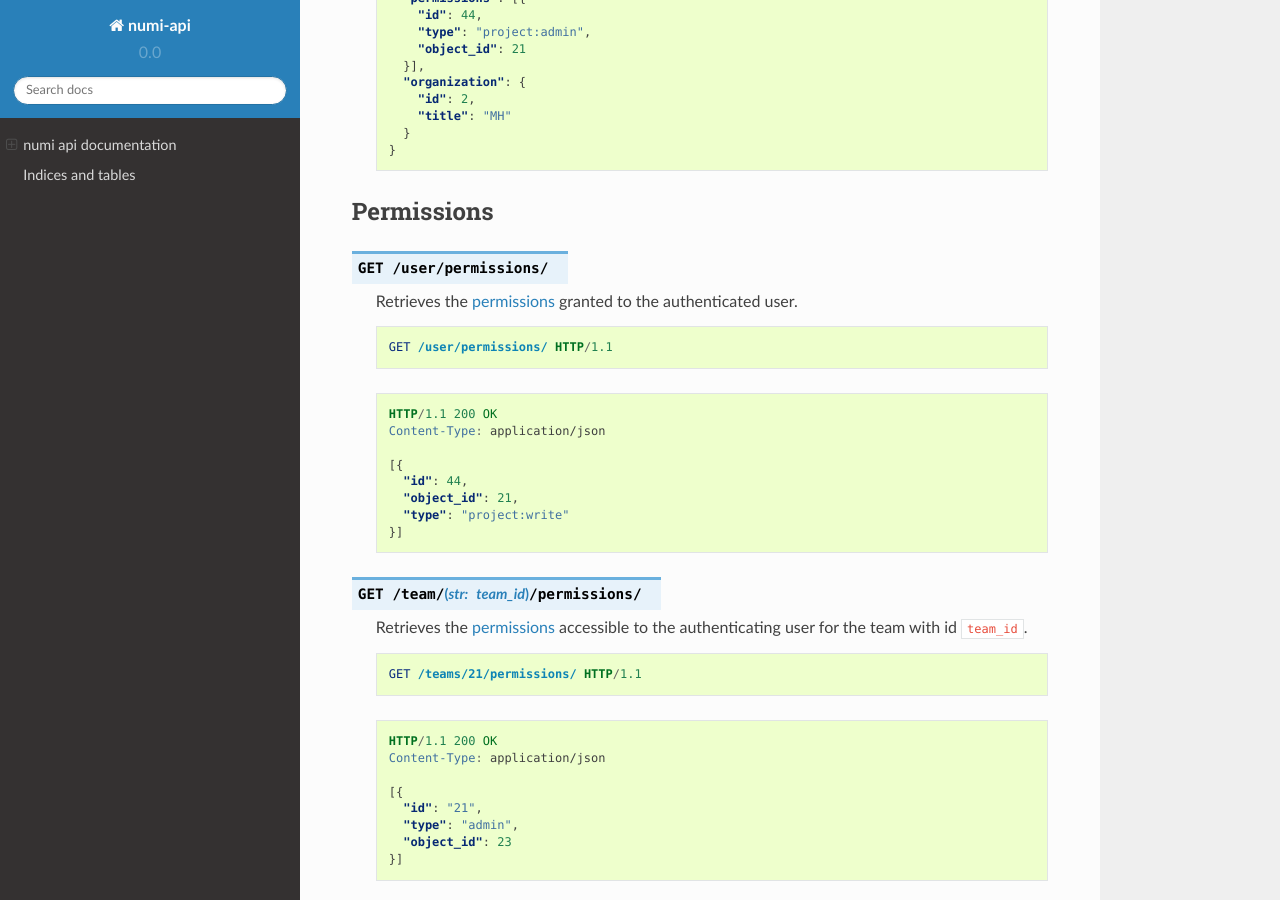
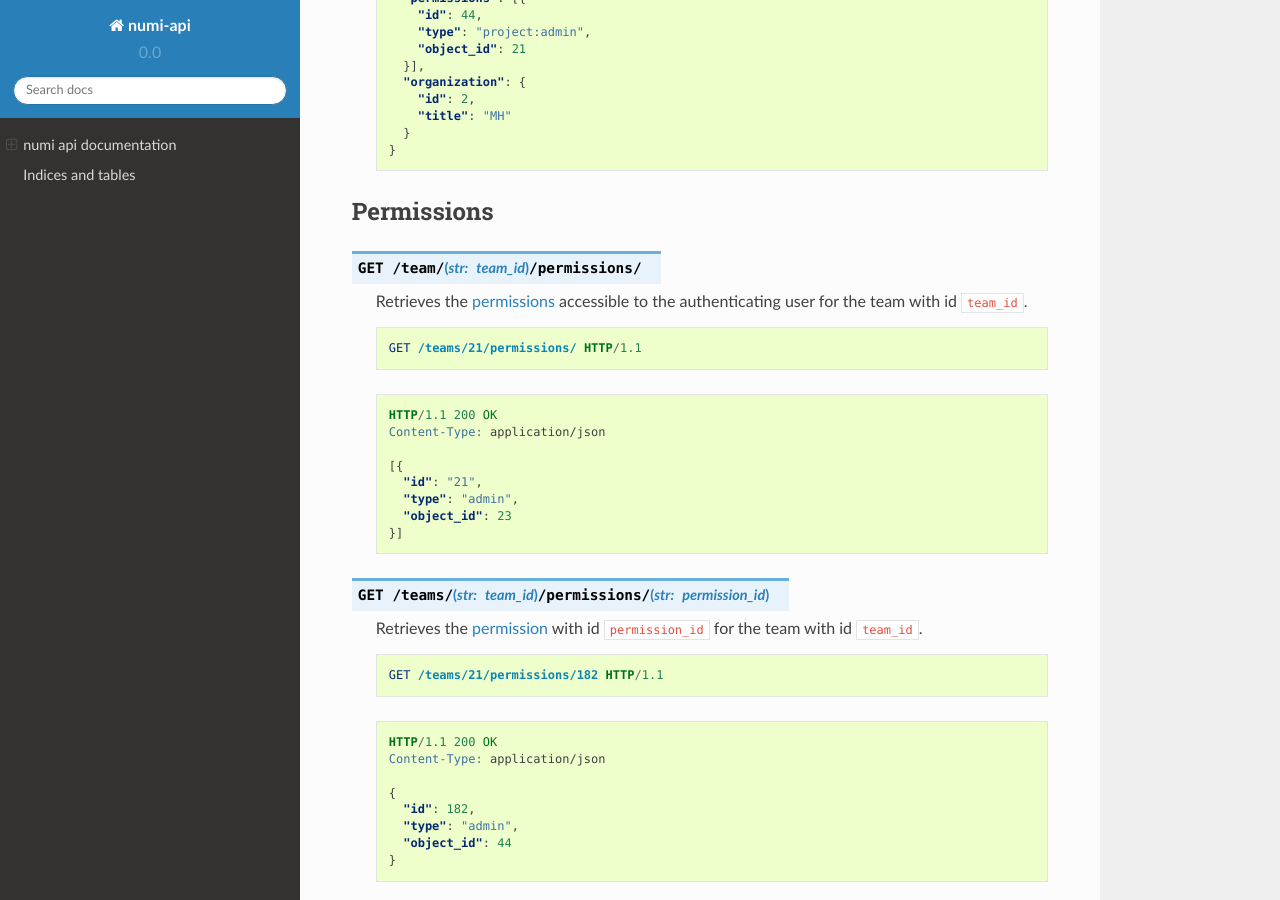
Before and after one commit to praekelt/numi-api, a Sphinx documentation site: the page built from docs/index.rst, in a window 1280 px wide and 900 px high, scrolled down 7285 px. Built offline with Sphinx 7.4.7 and the Read the Docs theme 2.0.0, drawn with Linux system fonts in a browser that asks for light colours.

Commit message:
Remove /user/permissions/ docs

```diff
--- a/docs/index.rst
+++ b/docs/index.rst
@@ -405,26 +405,6 @@ Teams
 
 Permissions
 -----------
-
-.. http:get:: /user/permissions/
-
-  Retrieves the :ref:`permissions <permissions>` granted to the authenticated
-  user.
-
-  .. sourcecode:: http
-
-     GET /user/permissions/ HTTP/1.1
-
-  .. sourcecode:: http
-
-     HTTP/1.1 200 OK
-     Content-Type: application/json
-
-     [{
-       "id": 44,
-       "object_id": 21,
-       "type": "project:write"
-     }]
 
 .. http:get:: /team/(str:team_id)/permissions/
 
```
